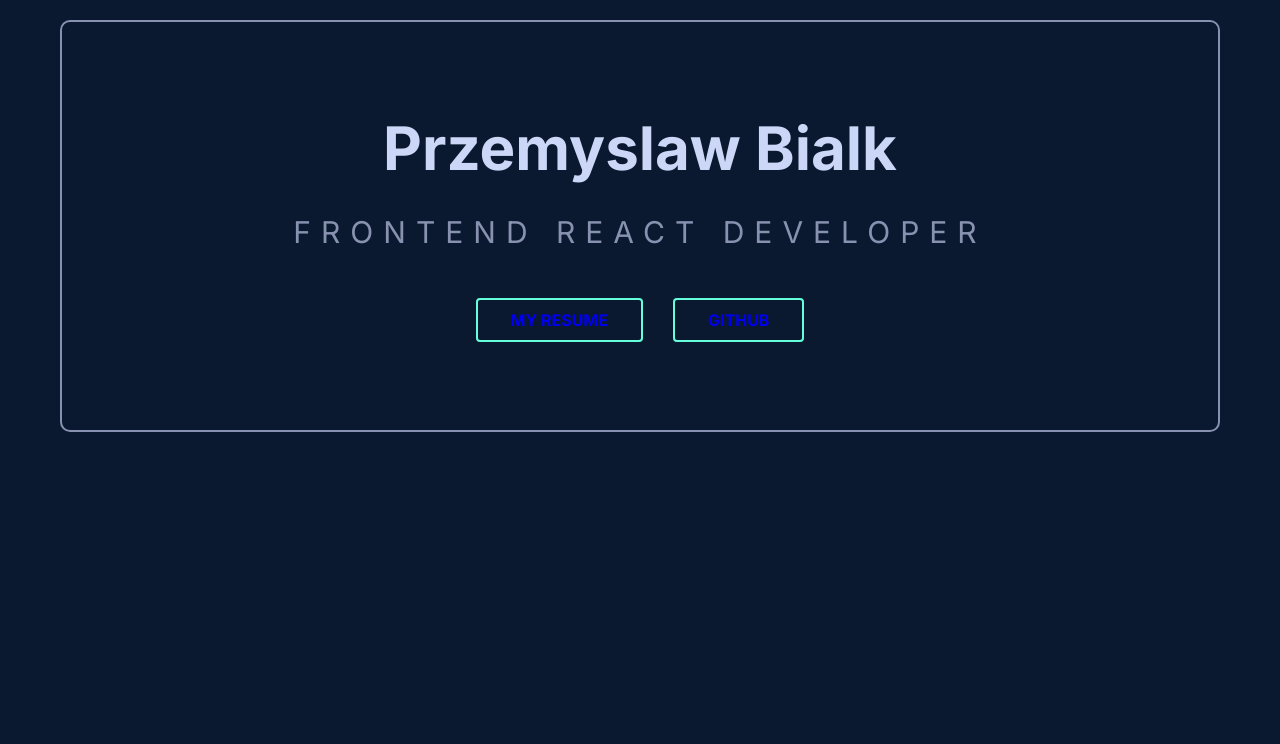
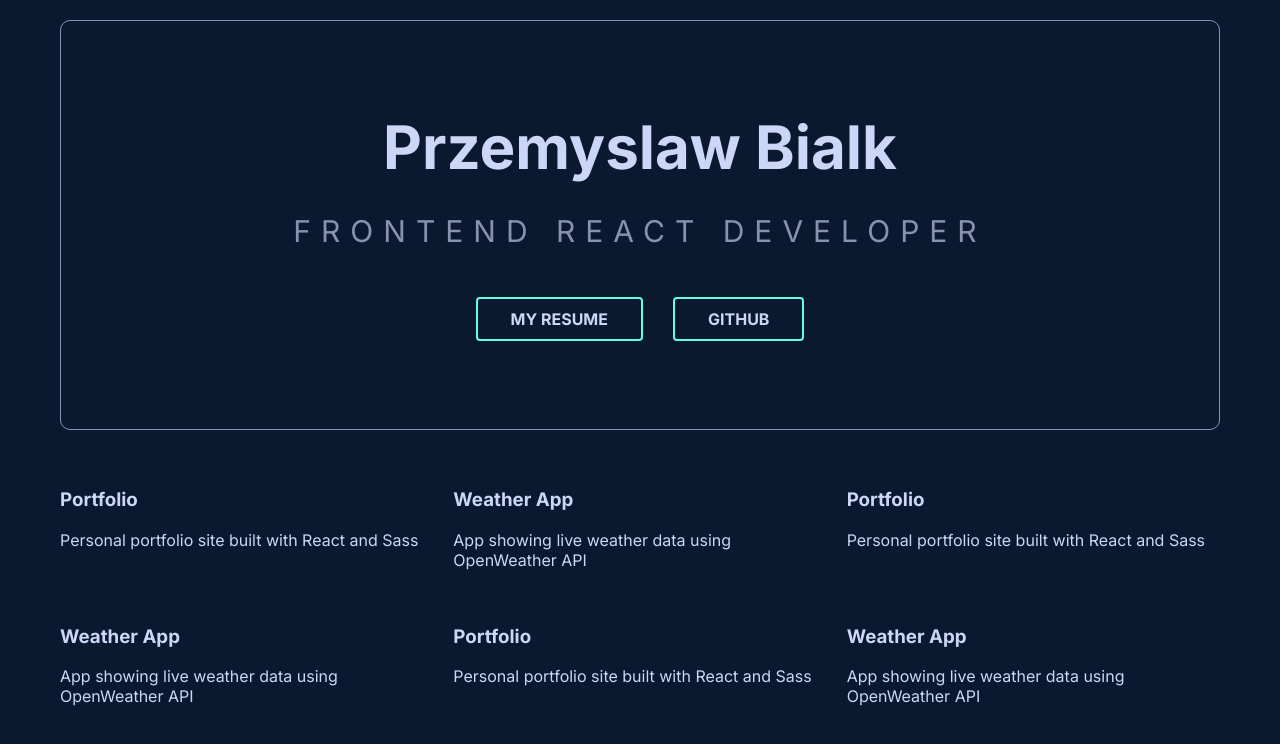
Before and after one commit to Losssik/portfolio, a React (Vite) app: page / in a window 1280 px wide. Shown: the top 744 px of the page. Built offline with nearby package versions, Linux system fonts and the light colour scheme.

Commit message:
adding Poject-Card component

```diff
--- a/package.json
+++ b/package.json
@@ -20,6 +20,7 @@
     "vite": "^7.1.8"
   },
   "dependencies": {
+    "motion": "^12.23.22",
     "react": "^19.2.0",
     "react-dom": "^19.2.0"
   }
--- a/src/App.tsx
+++ b/src/App.tsx
@@ -1,10 +1,39 @@
 import "./assets/main.scss";
 import AboutMe from "./assets/components/AboutMe/AboutMe";
+import Projects from "./assets/components/Projects/Projects";
 
 function App() {
+  const projects = [
+    {
+      title: "Portfolio",
+      description: "Personal portfolio site built with React and Sass",
+    },
+    {
+      title: "Weather App",
+      description: "App showing live weather data using OpenWeather API",
+    },
+    {
+      title: "Portfolio",
+      description: "Personal portfolio site built with React and Sass",
+    },
+    {
+      title: "Weather App",
+      description: "App showing live weather data using OpenWeather API",
+    },
+    {
+      title: "Portfolio",
+      description: "Personal portfolio site built with React and Sass",
+    },
+    {
+      title: "Weather App",
+      description: "App showing live weather data using OpenWeather API",
+    },
+  ];
+
   return (
     <div className="$container-width">
       <AboutMe />
+      <Projects projects={projects} />
     </div>
   );
 }
--- a/src/assets/components/AboutMe/AboutMe.tsx
+++ b/src/assets/components/AboutMe/AboutMe.tsx
@@ -1,10 +1,20 @@
 import cvFile from "../../files/cv.pdf";
+import { motion } from "framer-motion";
 
 const AboutMe = () => {
   return (
     <section className="about-me">
       <h1 className="about-me__name"> Przemyslaw Bialk </h1>
-      <span className="about-me__description">Frontend REACT Developer</span>
+      <motion.span
+        className="about-me__description"
+        initial={{ opacity: 0 }}
+        animate={{ opacity: 1 }}
+        transition={{
+          duration: 2, // czas jednego obrotu
+        }}
+      >
+        Frontend REACT Developer
+      </motion.span>
       <div className="about-me__links">
         <a
           href={cvFile}
--- a/src/assets/components/AboutMe/about-me.scss
+++ b/src/assets/components/AboutMe/about-me.scss
@@ -1,9 +1,11 @@
+@use "../../styles/base/variables" as *;
+
 .about-me {
   display: flex;
   flex-direction: column;
   justify-content: center;
   align-items: center;
-  border: 2px solid $color-text-secondary;
+  border: 1px solid $color-text-secondary;
   margin: 20px;
   border-radius: $radius;
   padding: 40px 0;
--- /dev/null
+++ b/src/assets/components/ProjectCard/ProjectCard.tsx
@@ -0,0 +1,21 @@
+type Project = {
+  title: string;
+  description: string;
+};
+
+type ProjectCardProp = {
+  project: Project;
+};
+
+const ProjectCard = ({ project }: ProjectCardProp) => {
+  return (
+    <div className="project-card">
+      <div>
+        <h3 className="project-card__title">{project.title}</h3>
+        <p>{project.description}</p>
+      </div>
+    </div>
+  );
+};
+
+export default ProjectCard;
--- /dev/null
+++ b/src/assets/components/ProjectCard/project-card.scss
@@ -0,0 +1,4 @@
+.project-card {
+  &__title {
+  }
+}
--- /dev/null
+++ b/src/assets/components/Projects/Projects.tsx
@@ -0,0 +1,22 @@
+import ProjectCard from "../ProjectCard/ProjectCard";
+
+type Project = {
+  title: string;
+  description: string;
+};
+
+type ProjectsProps = {
+  projects: Project[];
+};
+
+const Projects = ({ projects }: ProjectsProps) => {
+  return (
+    <div className="projects-grid">
+      {projects.map((project, index) => (
+        <ProjectCard key={index} project={project} />
+      ))}
+    </div>
+  );
+};
+
+export default Projects;
--- /dev/null
+++ b/src/assets/components/Projects/projects.scss
@@ -0,0 +1,8 @@
+.projects-grid {
+  display: grid;
+  grid-template-columns: repeat(3, 1fr); /* 3 kolumny */
+  gap: 20px; /* odstępy między kolumnami i wierszami */
+  justify-content: center;
+  align-items: start;
+  padding: 20px;
+}
--- a/src/assets/main.scss
+++ b/src/assets/main.scss
@@ -1,11 +1,13 @@
-@import "../assets/styles/base/variables";
+@use "styles/base/variables" as *;
+@use "components/AboutMe/about-me";
+@use "components/ProjectCard/project-card.scss";
+@use "components/Projects/projects.scss";
+
 @import url("https://fonts.googleapis.com/css2?family=Inter:wght@400;600;700&family=Fira+Code&display=swap");
-
-@import "../assets/components/AboutMe/about-me.scss";
 
 body {
   background-color: $color-bg;
-  font-family: "Inter", sans-serif;
+  font-family: $font-sans;
   color: $color-text-primary;
   max-width: $container-width;
   margin: 0 auto;
@@ -13,6 +15,7 @@ body {
 
 a {
   text-decoration: none;
+  color: $color-text-primary;
 
   &:visited,
   &:active {
```
Also changed, not shown: 1 other file (tests, documents, lock files or other folders).
